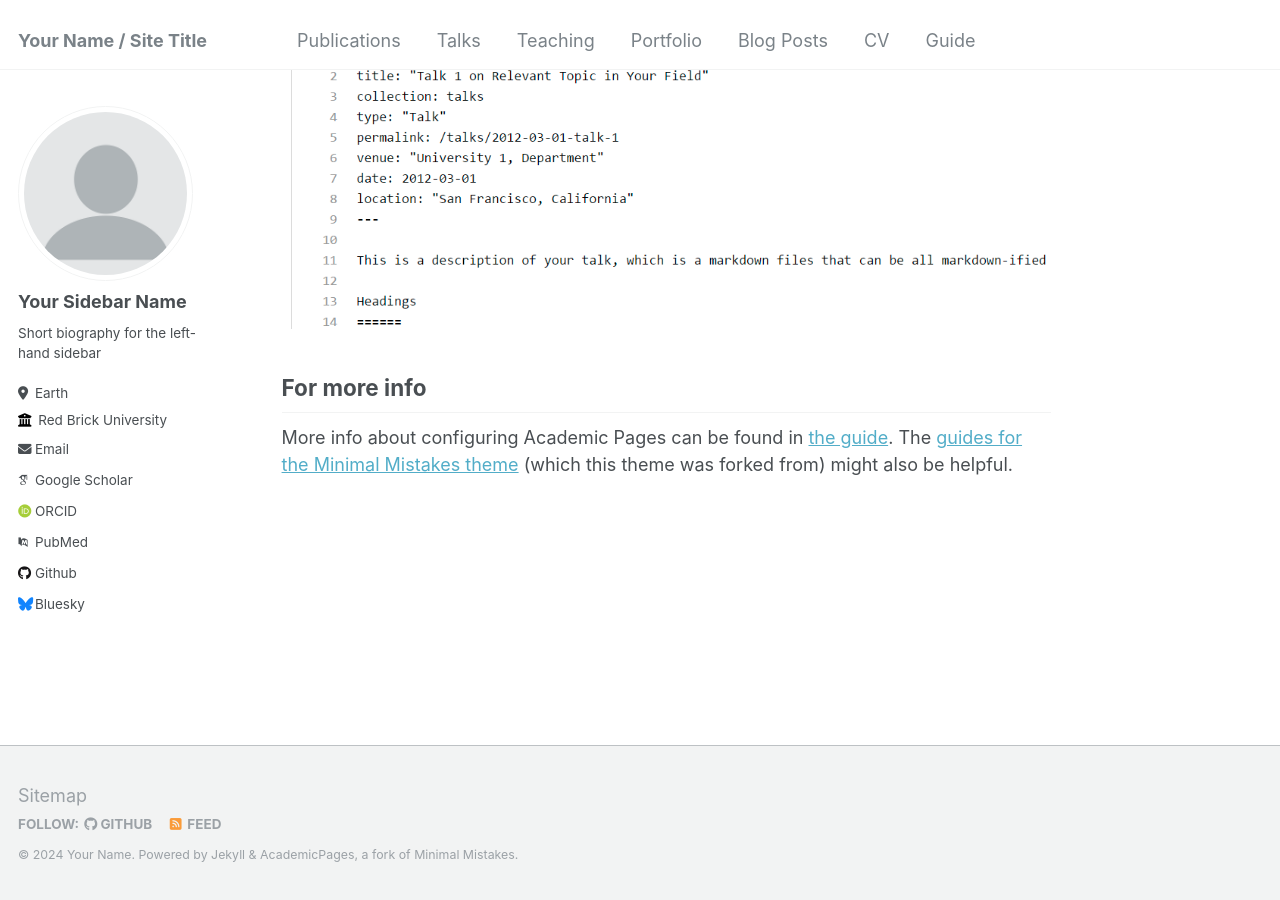
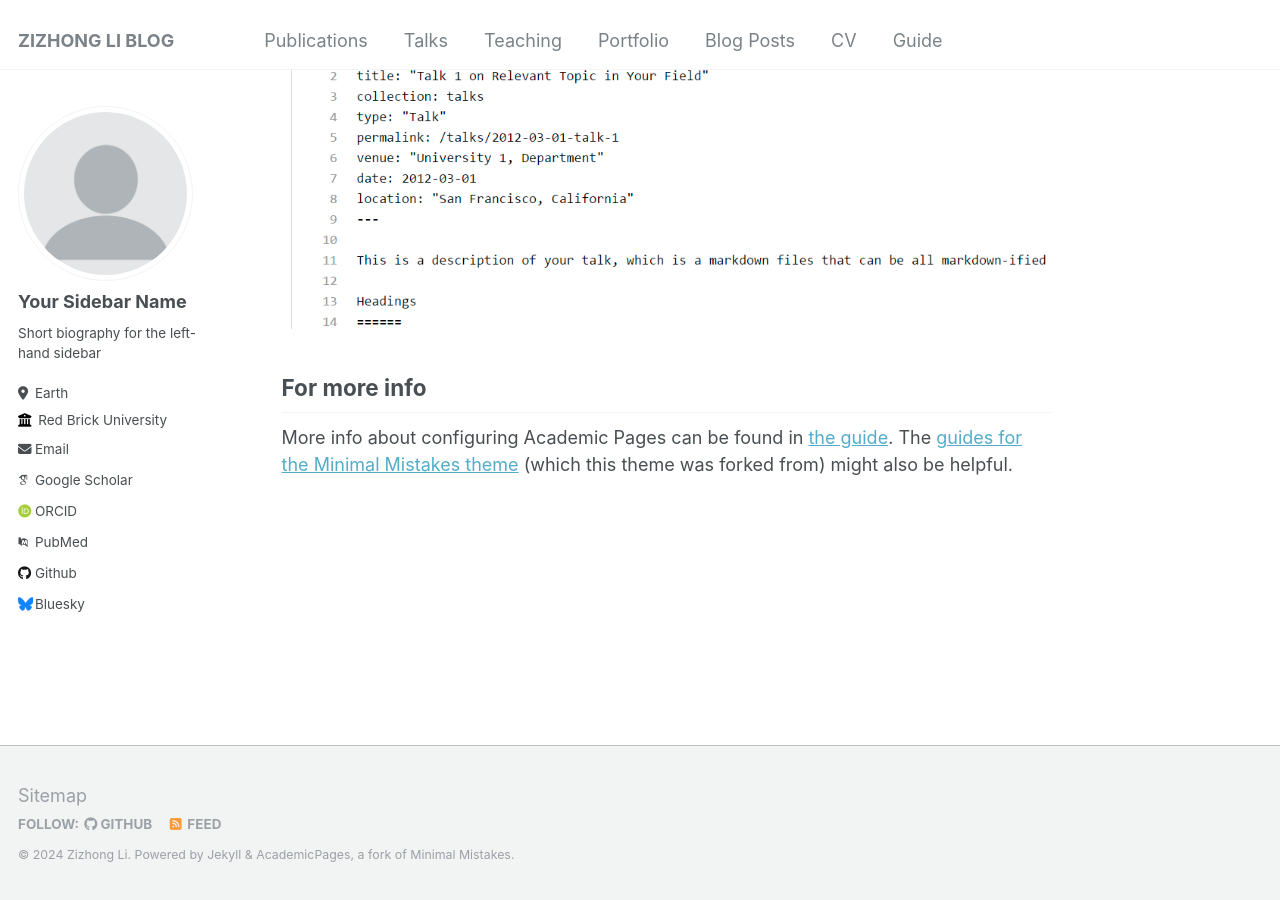
Before and after one commit to lizizhong/lizizhong.github.io, a Jekyll site: the page built from _pages/about.md, in a window 1280 px wide and 900 px high, scrolled down 2660 px. Built offline with Jekyll 4.4.1, drawn with Linux system fonts in a browser that asks for light colours; some web fonts are replaced.

Commit message:
Update _config.yml

```diff
--- a/_config.yml
+++ b/_config.yml
@@ -8,9 +8,9 @@
 
 # Basic Site Settings
 locale                   : "en-US"
-title                    : "Your Name / Site Title"
+title                    : "ZIZHONG LI BLOG"
 title_separator          : "-"
-name                     : &name "Your Name"
+name                     : &name "Zizhong Li"
 description              : &description "personal description"
 url                      : https://academicpages.github.io # the base hostname & protocol for your site e.g. "https://mmistakes.github.io"
 baseurl                  : "" # the subpath of your site, e.g. "/blog"
```
